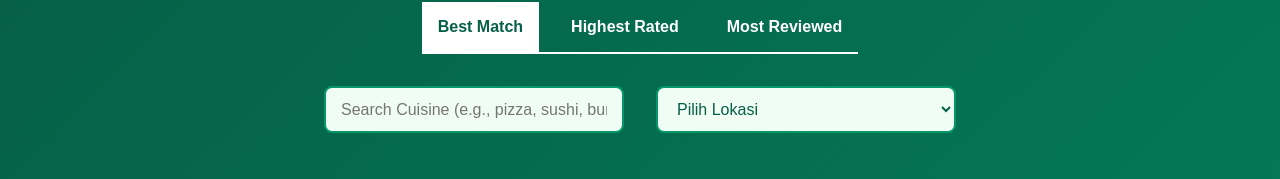
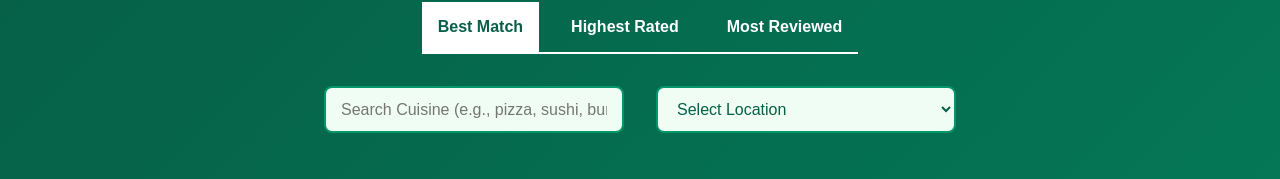
Before and after one commit to portgasalif/flavormap, a React (Create React App) app: page / in a window 1280 px wide. Shown: the part 117-296 px from the top of the page. Built offline with nearby package versions, Linux system fonts and the light colour scheme.

Commit message:
Update SearchBar component to change location option text from Indonesian to English

```diff
--- a/src/components/SearchBar/SearchBar.js
+++ b/src/components/SearchBar/SearchBar.js
@@ -76,7 +76,7 @@ function SearchBar({ searchYelp }) {
             value={location}
             onChange={handleLocationChange}
           >
-            <option value="">Pilih Lokasi</option>
+            <option value="">Select Location</option>
             <option value="Jakarta, DKI Jakarta">Jakarta, DKI Jakarta</option>
             <option value="Surabaya, Jawa Timur">Surabaya, Jawa Timur</option>
             <option value="Bandung, Jawa Barat">Bandung, Jawa Barat</option>
```
